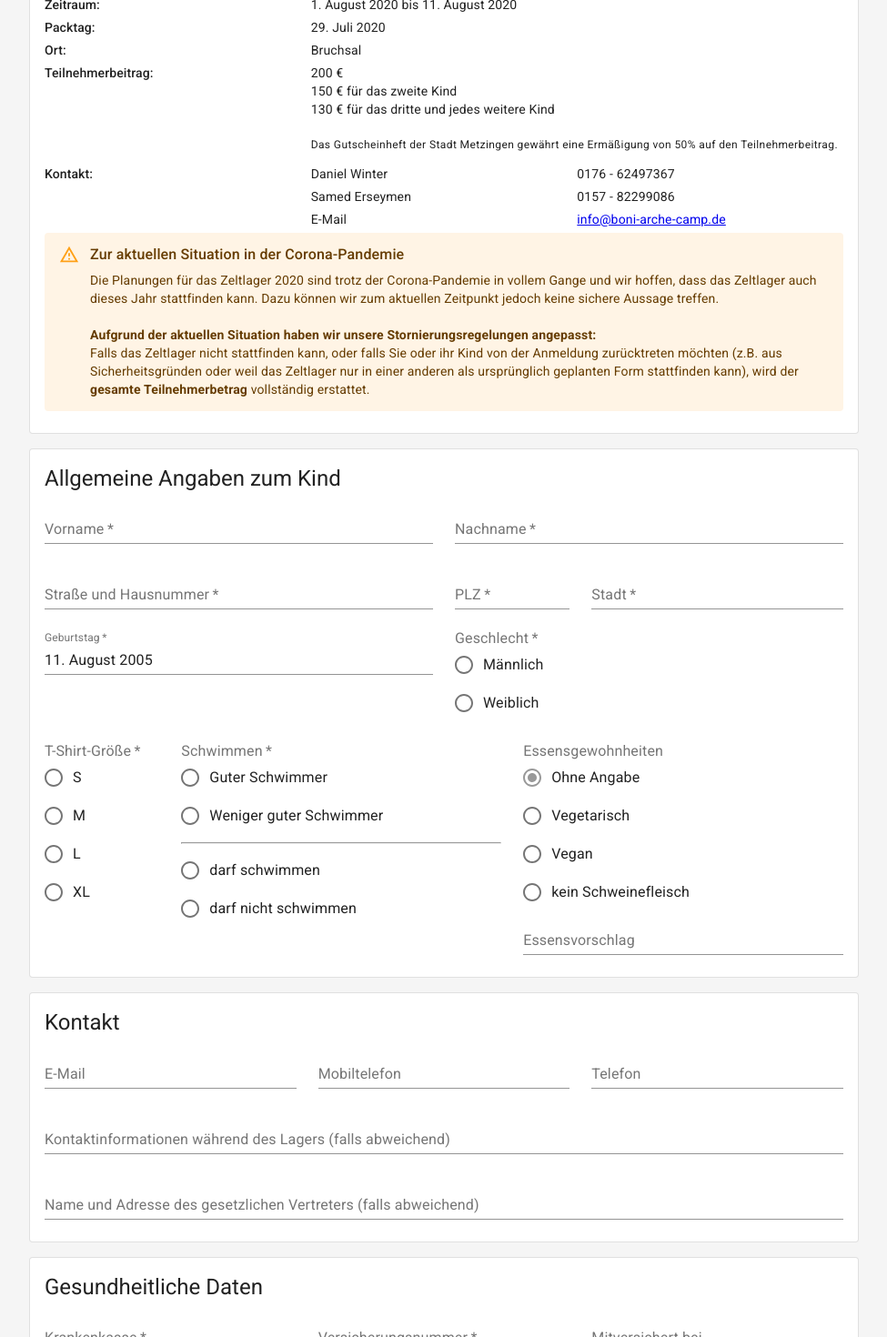
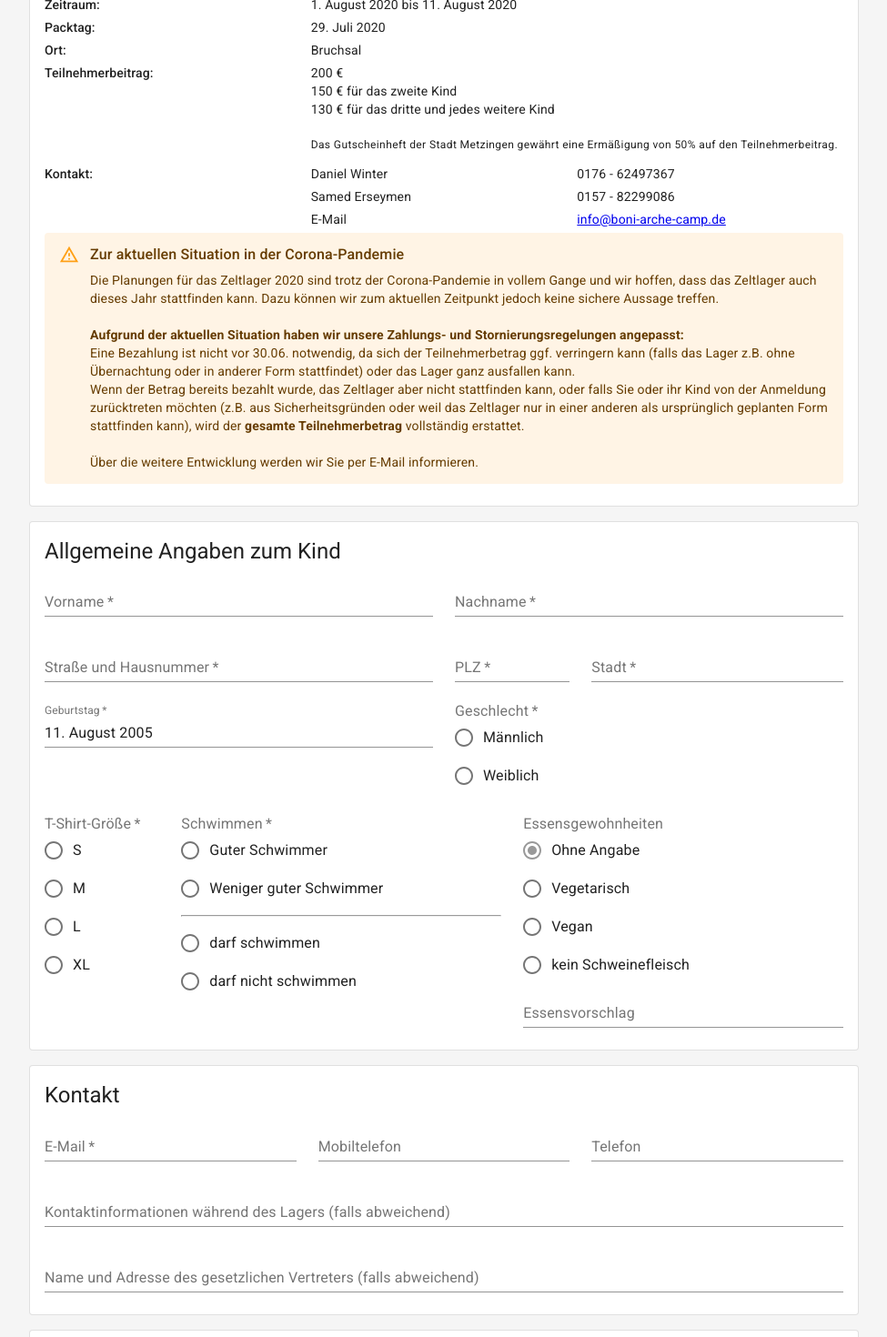
Before and after one commit to Fensterbank/camp-registration, a React (Create React App) app in the folder registration-ui/: page / in a window 1280 px wide. Shown: the part 329-1799 px from the top of the page at 91% size, without its empty margins (152-1127 px from the left). Built offline with nearby package versions, Linux system fonts and the light colour scheme.

Commit message:
updated some texts for going live

```diff
--- a/registration-ui/package.json
+++ b/registration-ui/package.json
@@ -1,6 +1,6 @@
 {
   "name": "registration-ui",
-  "version": "0.1.0",
+  "version": "0.2.0",
   "private": true,
   "dependencies": {
     "@date-io/moment": "^1.3.13",
--- a/registration-ui/src/Form.tsx
+++ b/registration-ui/src/Form.tsx
@@ -154,7 +154,7 @@ const Form: FC<FormProps> = ({ onSubmitted, formData }) => {
           <Typography variant="h5" component="h2" gutterBottom>Kontakt</Typography>
           <Grid container spacing={3}>
             <Grid item xs={12} md={4}>
-              <MemoTextField id="mail" type="email" fullWidth label="E-Mail" value={formik.values.mail} onChange={handleFormikChange} />
+              <MemoTextField id="mail" type="email" required fullWidth label="E-Mail" value={formik.values.mail} onChange={handleFormikChange} />
             </Grid>
             <Grid item xs={12} md={4}>
               <MemoTextField id="mobile" fullWidth label="Mobiltelefon" value={formik.values.mobile} onChange={handleFormikChange} />
--- a/registration-ui/src/SuccessMessage.tsx
+++ b/registration-ui/src/SuccessMessage.tsx
@@ -12,8 +12,8 @@ const SuccessMessage: FC<SuccessMessageProps> = ({ name, onReset }) => {
   return <Card variant="outlined">
     <CardContent>
     <Typography variant="h5" component="h2" gutterBottom>Anmeldung gespeichert</Typography>
-    <Typography variant="body1">Ihre Anmeldung wurde gespeichert.</Typography>
-    <Typography variant="body1" gutterBottom>Bitte überweisen Sie den fälligen Betrag unter Angabe des Betreffs »Anmeldung {name}« an folgendes Konto:</Typography>
+    <Typography variant="body1" gutterBottom>Ihre Anmeldung wurde gespeichert.</Typography>
+    <Typography variant="body1" gutterBottom>Wenn das weitere Vorgehen im Hinblick auf die Corona-Pandemie klar ist, können Sie ab dem 30.06. den fälligen Betrag unter Angabe des Betreffs »Anmeldung {name}« an folgendes Konto überweisen:</Typography>
     <Typography variant="body1" gutterBottom>
        <b>{config.payment.name}</b><br />
        IBAN: {config.payment.iban}
--- a/registration-ui/src/config.json
+++ b/registration-ui/src/config.json
@@ -10,7 +10,7 @@
   ],
   "alert": {
     "title": "Zur aktuellen Situation in der Corona-Pandemie",
-    "text": "Die Planungen für das Zeltlager 2020 sind trotz der Corona-Pandemie in vollem Gange und wir hoffen, dass das Zeltlager auch dieses Jahr stattfinden kann. Dazu können wir zum aktuellen Zeitpunkt jedoch keine sichere Aussage treffen.<br /><br /><b>Aufgrund der aktuellen Situation haben wir unsere Stornierungsregelungen angepasst:</b><br />Falls das Zeltlager nicht stattfinden kann, oder falls Sie oder ihr Kind von der Anmeldung zurücktreten möchten (z.B. aus Sicherheitsgründen oder weil das Zeltlager nur in einer anderen als ursprünglich geplanten Form stattfinden kann), wird der <b>gesamte Teilnehmerbetrag</b> vollständig erstattet."
+    "text": "Die Planungen für das Zeltlager 2020 sind trotz der Corona-Pandemie in vollem Gange und wir hoffen, dass das Zeltlager auch dieses Jahr stattfinden kann. Dazu können wir zum aktuellen Zeitpunkt jedoch keine sichere Aussage treffen.<br /><br /><b>Aufgrund der aktuellen Situation haben wir unsere Zahlungs- und Stornierungsregelungen angepasst:</b><br />Eine Bezahlung ist nicht vor 30.06. notwendig, da sich der Teilnehmerbetrag ggf. verringern kann (falls das Lager z.B. ohne Übernachtung oder in anderer Form stattfindet) oder das Lager ganz ausfallen kann.<br />Wenn der Betrag bereits bezahlt wurde, das Zeltlager aber nicht stattfinden kann, oder falls Sie oder ihr Kind von der Anmeldung zurücktreten möchten (z.B. aus Sicherheitsgründen oder weil das Zeltlager nur in einer anderen als ursprünglich geplanten Form stattfinden kann), wird der <b>gesamte Teilnehmerbetrag</b> vollständig erstattet.<br /><br />Über die weitere Entwicklung werden wir Sie per E-Mail informieren."
   },
   "begin": "2020-08-01",
   "end": "2020-08-11",
--- a/registration-ui/src/constants.ts
+++ b/registration-ui/src/constants.ts
@@ -61,7 +61,7 @@ export const validationSchema = Yup.object({
   gender: Yup.string().oneOf(genders.map(x => x.key)).required(),
   phone: Yup.string().notRequired(),
   mobile: Yup.string().notRequired(),
-  mail: Yup.string().notRequired(),
+  mail: Yup.string().required(),
   shirtSize: Yup.string().oneOf(shirtSizes.map(x => x.key)).required(),
   additionalContact: Yup.string().notRequired(),
   legalRepresentative: Yup.string().notRequired(),
```
